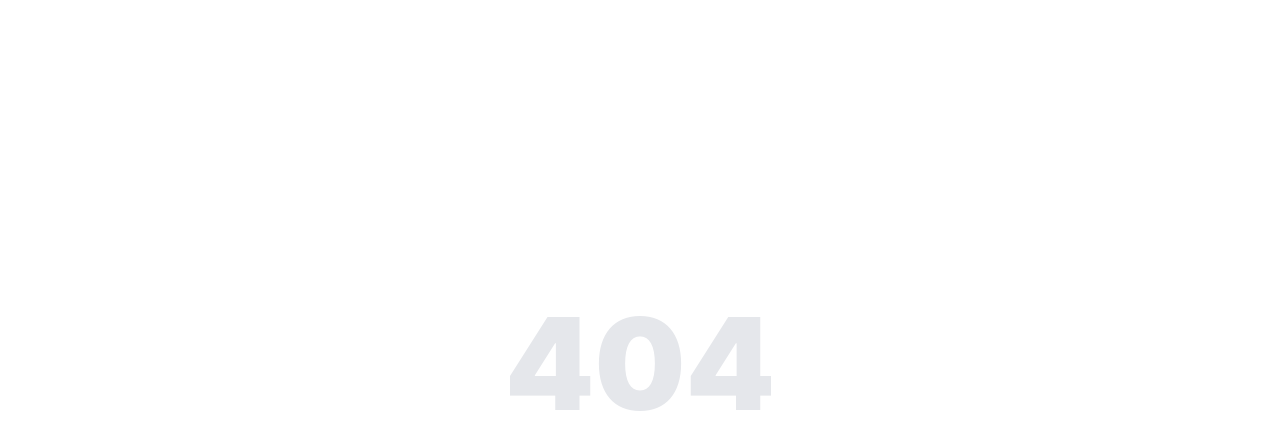
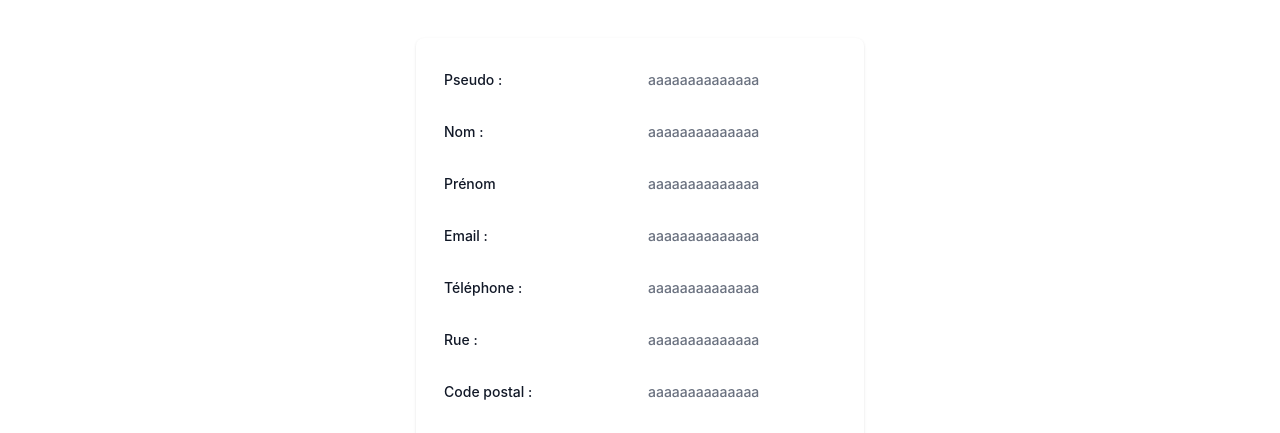
Before and after one commit to yann97one/Auctions-APP, a React (Vite) app in the folder client/: page /bbb in a window 1280 px wide. Before the commit this address had no page. Shown: the part 360-793 px from the top of the page. Built offline with nearby package versions, Linux system fonts and the light colour scheme.

Commit message:
feature: Creating view profile panel

```diff
--- /dev/null
+++ b/client/src/components/Profile/ViewProfile.tsx
@@ -0,0 +1,121 @@
+import {useNavigate} from "react-router-dom";
+
+function ViewProfile () {
+
+    const navigate = useNavigate();
+
+
+    return (
+        <div>
+            <div className="flex flex-col items-center justify-center px-6 py-8 mx-auto md:h-full lg:py-0">
+                <div
+                    className="w-full bg-white rounded-lg shadow dark:border md:mt-0 sm:max-w-md xl:p-0 dark:bg-gray-800 dark:border-gray-700">
+                    <div className="p-6 space-y-4 md:space-y-6 sm:p-8">
+                        <div className="flex flex-wrap -mx-3 mb-5">
+                            <div className="md:w-1/2 px-2">
+                                <label htmlFor="Prénom"
+                                       className="block mb-2 text-sm font-medium text-gray-900 dark:text-white">
+                                    Pseudo :</label>
+                            </div>
+                            <div className="md:w-1/2 px-2">
+                                <label htmlFor="Nom"
+                                       className="block mb-2 text-sm font-medium text-gray-500 dark:text-white">
+                                    aaaaaaaaaaaaaa</label>
+                            </div>
+                        </div>
+                        <div className="flex flex-wrap -mx-3 mb-5">
+                            <div className="md:w-1/2 px-2">
+                                <label htmlFor="Prénom"
+                                       className="block mb-2 text-sm font-medium text-gray-900 dark:text-white">
+                                    Nom :</label>
+                            </div>
+                            <div className="md:w-1/2 px-2">
+                                <label htmlFor="Nom"
+                                       className="block mb-2 text-sm font-medium text-gray-500 dark:text-white">
+                                    aaaaaaaaaaaaaa</label>
+                            </div>
+                        </div>
+                        <div className="flex flex-wrap -mx-3 mb-5">
+                            <div className="md:w-1/2 px-2">
+                                <label htmlFor="Prénom"
+                                       className="block mb-2 text-sm font-medium text-gray-900 dark:text-white">
+                                    Prénom</label>
+                            </div>
+                            <div className="md:w-1/2 px-2">
+                                <label htmlFor="Nom"
+                                       className="block mb-2 text-sm font-medium text-gray-500 dark:text-white">
+                                    aaaaaaaaaaaaaa</label>
+                            </div>
+                        </div>
+                        <div className="flex flex-wrap -mx-3 mb-5">
+                            <div className="md:w-1/2 px-2">
+                                <label htmlFor="Prénom"
+                                       className="block mb-2 text-sm font-medium text-gray-900 dark:text-white">
+                                    Email :</label>
+                            </div>
+                            <div className="md:w-1/2 px-2">
+                                <label htmlFor="Nom"
+                                       className="block mb-2 text-sm font-medium text-gray-500 dark:text-white">
+                                    aaaaaaaaaaaaaa</label>
+                            </div>
+                        </div>
+                        <div className="flex flex-wrap -mx-3 mb-5">
+                            <div className="md:w-1/2 px-2">
+                                <label htmlFor="Prénom"
+                                       className="block mb-2 text-sm font-medium text-gray-900 dark:text-white">
+                                    Téléphone :</label>
+                            </div>
+                            <div className="md:w-1/2 px-2">
+                                <label htmlFor="Nom"
+                                       className="block mb-2 text-sm font-medium text-gray-500 dark:text-white">
+                                    aaaaaaaaaaaaaa</label>
+                            </div>
+                        </div>
+                        <div className="flex flex-wrap -mx-3 mb-5">
+                            <div className="md:w-1/2 px-2">
+                                <label htmlFor="Prénom"
+                                       className="block mb-2 text-sm font-medium text-gray-900 dark:text-white">
+                                    Rue :</label>
+                            </div>
+                            <div className="md:w-1/2 px-2">
+                                <label htmlFor="Nom"
+                                       className="block mb-2 text-sm font-medium text-gray-500 dark:text-white">
+                                    aaaaaaaaaaaaaa</label>
+                            </div>
+                        </div>
+                        <div className="flex flex-wrap -mx-3 mb-2">
+                            <div className="md:w-1/2 px-2">
+                                <label htmlFor="Prénom"
+                                       className="block mb-2 text-sm font-medium text-gray-900 dark:text-white">
+                                    Code postal :</label>
+                            </div>
+                            <div className="md:w-1/2 px-2">
+                                <label htmlFor="Nom"
+                                       className="block mb-2 text-sm font-medium text-gray-500 dark:text-white">
+                                    aaaaaaaaaaaaaa</label>
+                            </div>
+                        </div>
+                        <div className="flex flex-wrap -mx-3 mb-2">
+                            <div className="md:w-1/2 px-2">
+                                <label htmlFor="Prénom"
+                                       className="block mb-2 text-sm font-medium text-gray-900 dark:text-white">
+                                    Ville :</label>
+                            </div>
+                            <div className="md:w-1/2 px-2">
+                                <label htmlFor="Nom"
+                                       className="block mb-2 text-sm font-medium text-gray-500 dark:text-white">
+                                    aaaaaaaaaaaaaa</label>
+                            </div>
+                        </div>
+                    </div>
+
+                </div>
+                <button onClick={() => navigate('/')}
+                        className="text-white mt-6 bg-blue-700 hover:bg-blue-800 focus:ring-4 focus:outline-none focus:ring-blue-300 font-medium rounded-lg text-sm px-5 py-2.5 text-center dark:bg-blue-600 dark:hover:bg-blue-700 dark:focus:ring-blue-800">Modifier
+                </button>
+            </div>
+        </div>
+    )
+}
+
+export default ViewProfile;
--- a/client/src/components/shared/AuctionCard.tsx
+++ b/client/src/components/shared/AuctionCard.tsx
@@ -20,7 +20,7 @@ function AuctionCard() {
                 <br/>
                 <p className="mt-1.5 text-sm text-gray-700">Vendeur : {" "}
                     <a
-                        href="/#"
+                        href="/bbb"
                         className="font-medium text-primary-600 hover:underline dark:text-primary-500"
                     >
                         aaa
--- a/client/src/router/UnprotectedRoutes.ts
+++ b/client/src/router/UnprotectedRoutes.ts
@@ -12,4 +12,9 @@ export const AUTH_ROUTES: ReactRoute[] = [
         component: lazy(() => import("../components/authentification/UserRegister")),
         roles: [],
     },
+    {
+        path: "/bbb",
+        component: lazy(() => import("../components/Profile/ViewProfile")),
+        roles: [],
+    },
 ]
```
